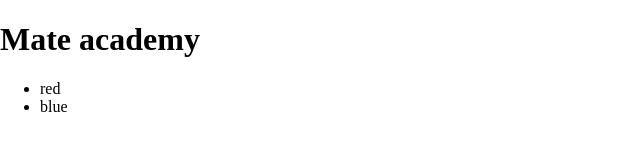
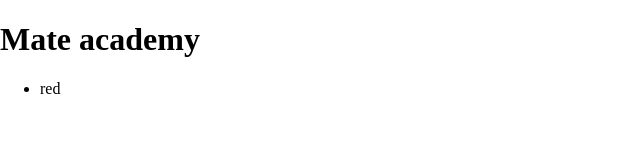
Before and after one commit to MariiaKapustkina/my-project1, a plain HTML site: page index.html in a window 1280 px wide. Shown: the full height of the page, 0-640 px from the left. Drawn offline with Linux system fonts and the light colour scheme.

```diff
--- a/index.html
+++ b/index.html
@@ -12,12 +12,6 @@
       <li>
         red
       </li>
-      <li>
-        blue
-      </li>
     </ul>
 </body>
 </html>
-
-
-<!-- .gitignore - гарантує що певні файли або директрії не будуть збереженні в репозиторій -->
```
